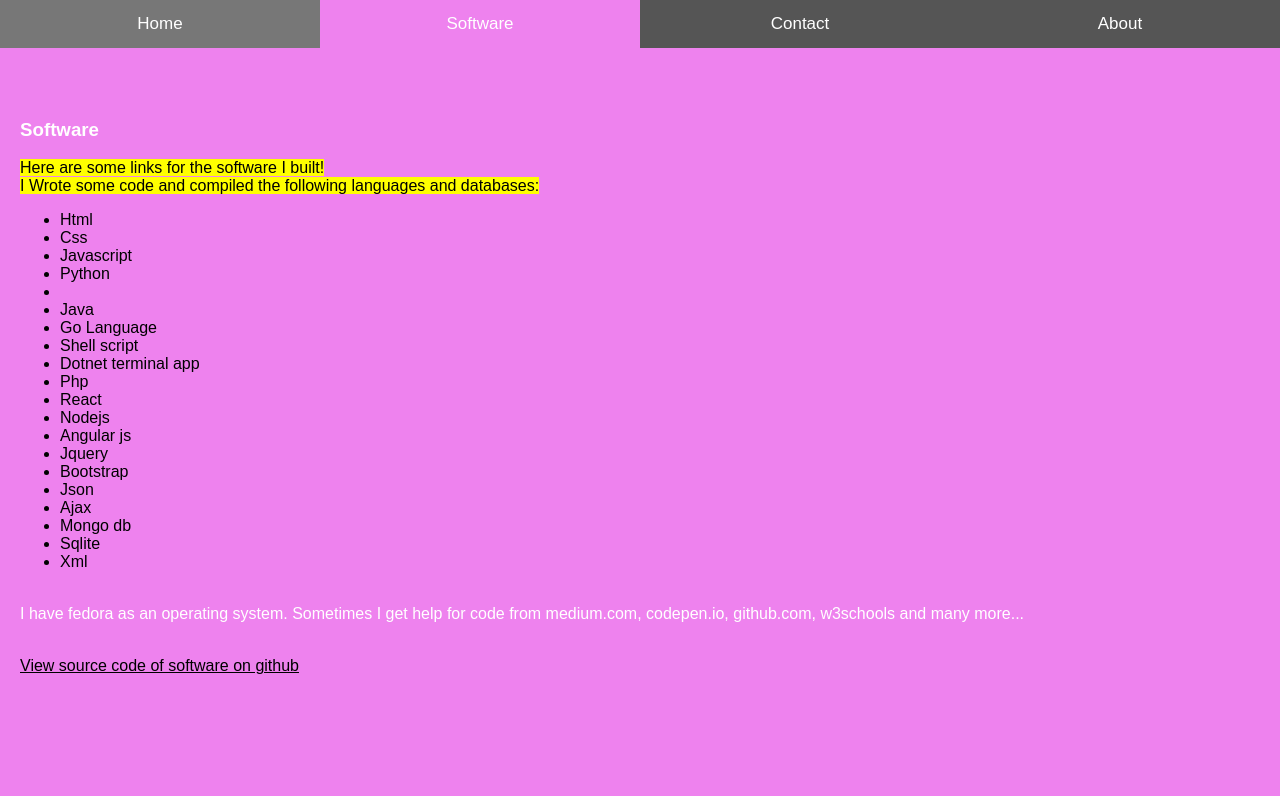
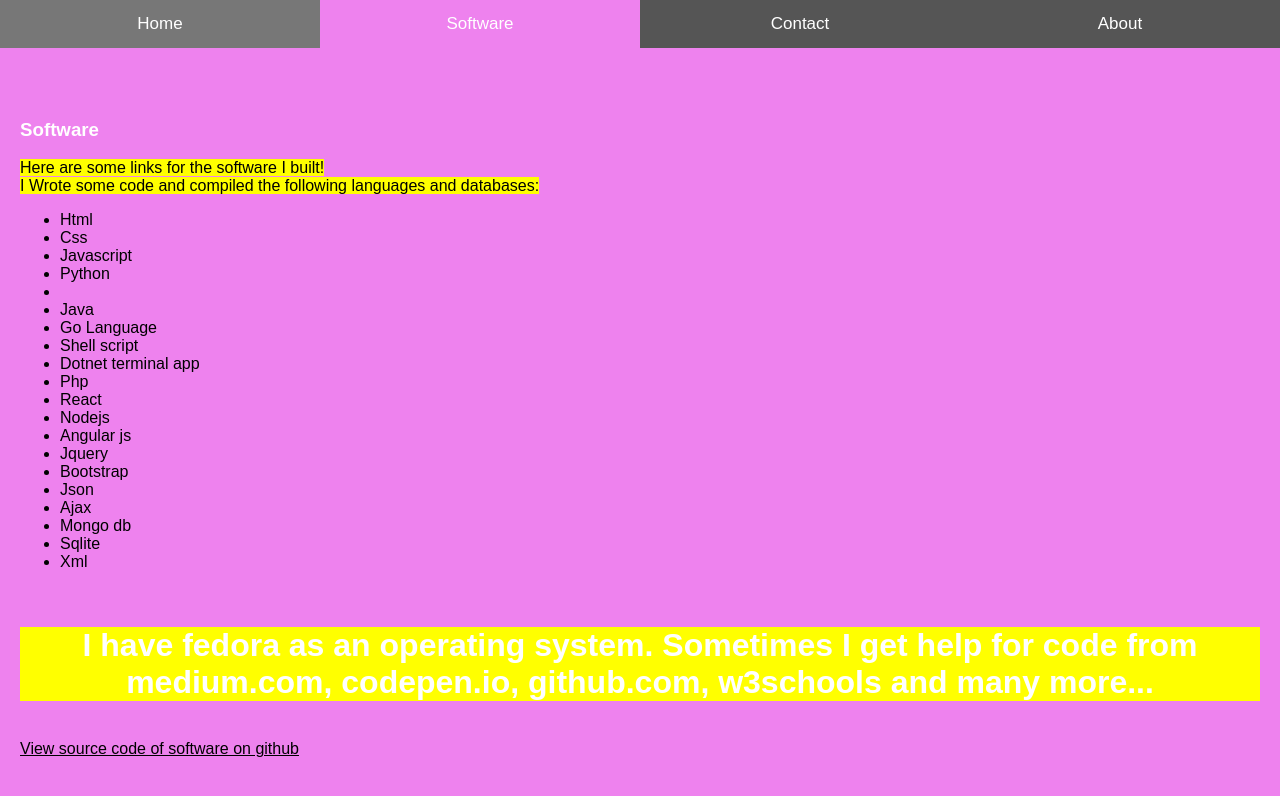
Before and after one commit to Harshavardhana505/My-website, a plain HTML site: page index.html in a window 1280 px wide. Both pictures are taken after a click on the button "Software". Drawn offline with Linux system fonts and the light colour scheme.

Commit message:
Create index.html

```diff
--- a/index.html
+++ b/index.html
@@ -46,7 +46,14 @@ color:black;
   padding: 100px 20px;
   height: 100%;
 }
+  .last
+  {
+    background-color:yellow;
+  }
+ul
+  {
 
+  }
 #Home {background-color: red;}
 #News {background-color: green;}
 #Contact {background-color: blue;}
@@ -80,7 +87,7 @@ Go to <a href="https://codepen.io">codepen</a> and search harshavardhana-holla-g
   <h3>Contact</h3>
   <p>Hello Everyone Email<a href="mailto:harshavardhana.holla@gmail.com"> <mark>me!</mark></a></p>
 </div>
-<div id="Software" class="tabcontent" style="background-color:violet;;">
+<div id="Software" class="tabcontent" style="background-color:violet;">
   <h3>Software</h3>
   <p><mark>Here are some links for the software I built!</mark><br>
  <mark> I Wrote some code and compiled the following languages and databases:</mark>
@@ -106,7 +113,7 @@ Go to <a href="https://codepen.io">codepen</a> and search harshavardhana-holla-g
     <li>Sqlite</li>
     <li>Xml</li></mark>
   </ul> <br>
-  I have fedora as an operating system. Sometimes I get help for code from medium.com, codepen.io, github.com, w3schools and many more...
+ <h1 class="Last"> I have fedora as an operating system. Sometimes I get help for code from medium.com, codepen.io, github.com, w3schools and many more...</h1>
   </p>
   <br>
   <a href="https://github.com/harshavardhana505">View source code of software on github</a>
```
